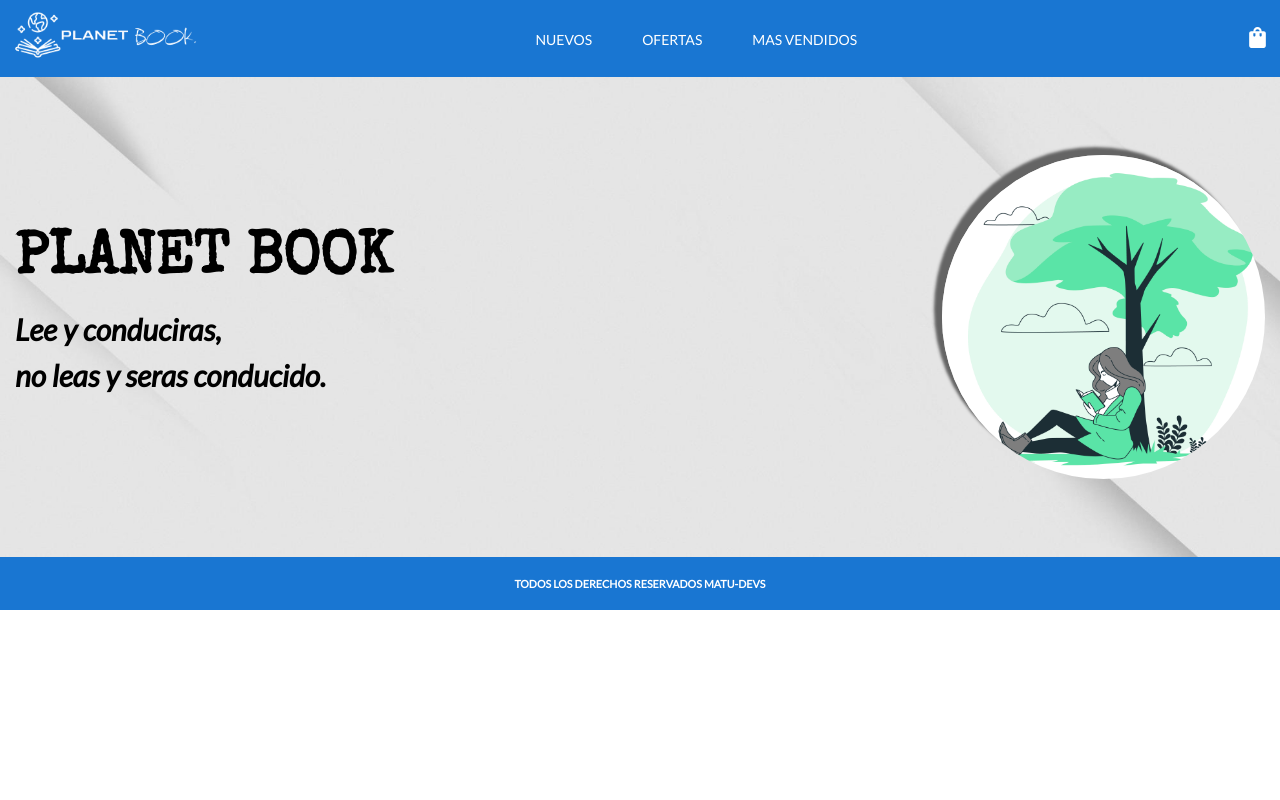
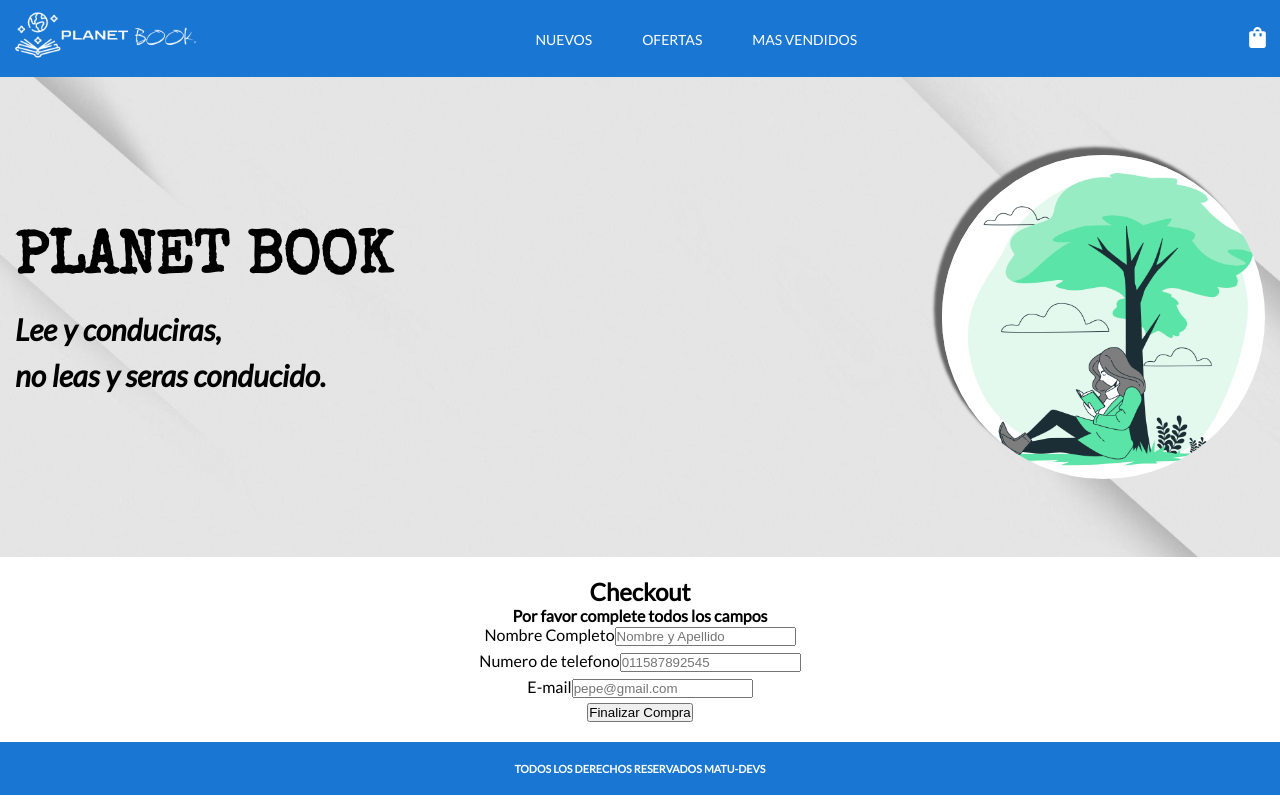
Before and after one commit to mjParedes/proyReactJs-Coder-PlanetBook-MJP, a React (Create React App) app: page /checkout in a window 1280 px wide. Built offline with nearby package versions, Linux system fonts and the light colour scheme; a web font is replaced by a local one.

Commit message:
Subiendo desafio: ITEM COLLECTION II / PAREDES MJ

```diff
--- a/package.json
+++ b/package.json
@@ -15,6 +15,7 @@
     "react-dom": "^18.2.0",
     "react-router-dom": "^6.3.0",
     "react-scripts": "5.0.1",
+    "react-toastify": "^9.0.8",
     "spinners-react": "^1.0.7",
     "web-vitals": "^2.1.4"
   },
--- a/src/App.js
+++ b/src/App.js
@@ -1,13 +1,14 @@
 import "./App.css";
 import Header from "./components/Header";
+import NavBar from "./components/NavBar";
 import ItemListContainer from "./components/ItemListContainer";
 import ItemDetailContainer from "./components/ItemDetailContainer";
+import Cart from "./components/Cart";
+import Checkout from "./components/Checkout";
 import Footer from "./components/Footer";
+import { CartProvider } from "./context/CartContext";
 import { BrowserRouter, Route, Routes } from "react-router-dom";
-import NavBar from "./components/NavBar";
-import { CartProvider } from "./context/CartContext";
-import Cart from "./components/Cart";
-import "./App.css";
+
 
 function App() {
   const greeting = "Bienvenidos a PLANET BOOK";
@@ -29,7 +30,8 @@ function App() {
               element={<ItemListContainer greeting={greeting} title={title} />}
             ></Route>
             <Route path="/item/:id" element={<ItemDetailContainer />}></Route>
-            <Route path="/cart" element={<Cart/>}/>
+            <Route path="/cart" element={<Cart />} />
+            <Route path="/checkout" element={<Checkout />} />
           </Routes>
           <Footer />
         </BrowserRouter>
--- a/src/components/Cart.jsx
+++ b/src/components/Cart.jsx
@@ -6,7 +6,7 @@ import { useNavigate } from "react-router-dom";
 
 const Cart = () => {
   const navegar = useNavigate()
-  const { cart, emptyCart, cartTotal } = useCart();
+  const { cart, clear, cartTotal } = useCart();
 
 
   return (
@@ -35,10 +35,10 @@ const Cart = () => {
             Total a pagar : $ {cartTotal().toLocaleString()}
           </h3>
           <div>
-            <Button variant="contained" color="success">
+            <Button variant="contained" color="success" onClick={() => navegar("/checkout")}>
               Finalizar compra
             </Button>
-            <Button variant="contained" color="error" onClick={emptyCart}>
+            <Button variant="contained" color="error" onClick={clear}>
               Vaciar carrito
             </Button>
           </div>
--- /dev/null
+++ b/src/components/Checkout.jsx
@@ -0,0 +1,148 @@
+import { addDoc, collection, serverTimestamp } from "firebase/firestore";
+import React from "react";
+import { useState } from "react";
+import { db } from "../firebase/firebase";
+import { useCart } from "../context/CartContext";
+import { useNavigate } from "react-router-dom";
+import { SpinnerCircularFixed } from "spinners-react";
+
+const Checkout = () => {
+  const [comprador, setComprador] = useState({});
+  const [orderId, setOrderId] = useState("");
+  const [mensaje, setMensaje] = useState(false);
+  const [loader, setLoader] = useState(false);
+  const { cart, cartTotal, clear } = useCart();
+  const navigate = useNavigate();
+  const datosComprador = (e) => {
+    setComprador({
+      ...comprador,
+      [e.target.name]: e.target.value,
+    });
+  };
+
+  const finalizarCompra = (e) => {
+    e.preventDefault();
+    if (Object.values(comprador).length !== 3) {
+      setMensaje(true);
+    } else {
+      setMensaje(false);
+      setLoader(true);
+      const ventas = collection(db, "orders");
+      addDoc(ventas, {
+        comprador,
+        items: cart,
+        total: cartTotal(),
+        date: serverTimestamp(),
+      })
+        .then((res) => {
+          setOrderId(res.id);
+          clear();
+        })
+        .catch((error) => console.log(error))
+        .finally(() => setLoader(false));
+    }
+  };
+  if (loader) {
+    return (
+      <div
+        style={{
+          margin: "20px",
+          display: "flex",
+          flexDirection: "column",
+          justifyContent: "center",
+          alignItems: "center",
+        }}
+      >
+        <SpinnerCircularFixed
+          size={70}
+          thickness={100}
+          speed={100}
+          color="rgba(25, 118, 210, 1)"
+          secondaryColor="rgba(0, 0, 0, 0.44)"
+        />
+      </div>
+    );
+  }
+  return (
+    <div style={{ textAlign: "center" }}>
+      {!orderId ? (
+        <div
+          style={{
+            margin: "20px",
+            display: "flex",
+            flexDirection: "column",
+            justifyContent: "center",
+            alignItems: "center",
+          }}
+        >
+          <h2>Checkout</h2>
+          <h4>Por favor complete todos los campos</h4>
+          <form
+            style={{
+              display: "flex",
+              justifyContent: "center",
+              alignItems: "center",
+              flexDirection: "column",
+              gap:"5px"
+            }}
+            onSubmit={finalizarCompra}
+          >
+            <div class="mb-3">
+              <label className="form-label">Nombre Completo</label>
+              <input
+                className="form-control"
+                type="text"
+                placeholder="Nombre y Apellido"
+                name="name"
+                onChange={datosComprador}
+              />
+            </div>
+            <div class="mb-3">
+              <label className="form-label">Numero de telefono</label>
+              <input
+                className="form-control"
+                type="number"
+                placeholder="011587892545"
+                name="phone"
+                onChange={datosComprador}
+              />
+            </div>
+            <div class="mb-3">
+              <label className="form-label">E-mail</label>
+              <input
+                className="form-control"
+                type="email"
+                placeholder="pepe@gmail.com"
+                name="email"
+                onChange={datosComprador}
+              />
+            </div>
+            <button type="submit">Finalizar Compra</button>
+            {mensaje && (
+              <p style={{ color: "red" }}>
+                {" "}
+                Por favor complete todos los campos
+              </p>
+            )}
+          </form>
+        </div>
+      ) : (
+        <div
+          style={{
+            margin: "20px",
+            display: "flex",
+            flexDirection: "column",
+            justifyContent: "center",
+            alignItems: "center",
+          }}
+        >
+          <h2>Muchas gracias por su compra!</h2>
+          <h4>Su orden es: {orderId}</h4>
+          <button onClick={() => navigate("/")}>Volver</button>
+        </div>
+      )}
+    </div>
+  );
+};
+
+export default Checkout;
--- a/src/context/CartContext.js
+++ b/src/context/CartContext.js
@@ -1,6 +1,6 @@
-import { createContext, useContext, useState} from "react"
+import { createContext, useContext, useEffect, useState} from "react"
+export const CartContext = createContext()
 
-export const CartContext = createContext()
 
 export const CartProvider = ({ children }) => {
     const [ cart, setCart ] = useState([])
@@ -25,7 +25,7 @@ export const CartProvider = ({ children }) => {
         return cart.some((prod) => prod.id === id)
     }
 
-    const emptyCart = () =>{
+    const clear = () =>{
         setCart([])
     }
 
@@ -43,7 +43,7 @@ export const CartProvider = ({ children }) => {
 
 
     return(
-        <CartContext.Provider value={{ cart,emptyCart,removeItem,isInCart,addItem, cartQuantity, cartTotal }}>
+        <CartContext.Provider value={{ cart,clear,removeItem,isInCart,addItem, cartQuantity, cartTotal }}>
             {children}
         </CartContext.Provider>
     )
```
Also changed, not shown: src/components/ItemDetailContainer.jsx (+0 -10 lines), src/components/ItemListContainer.jsx (+1 -18 lines), 2 other files (tests, documents, lock files or other folders).
